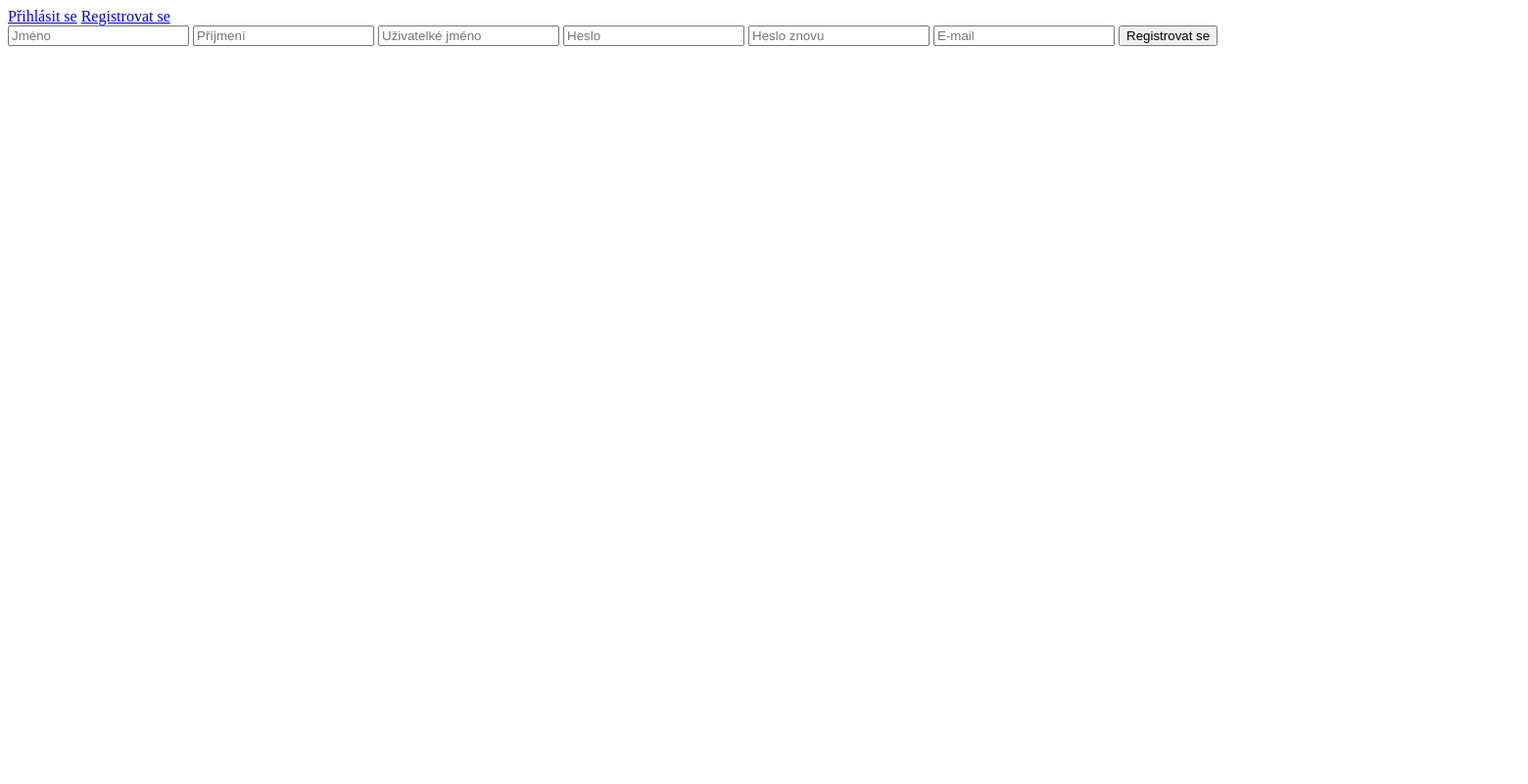
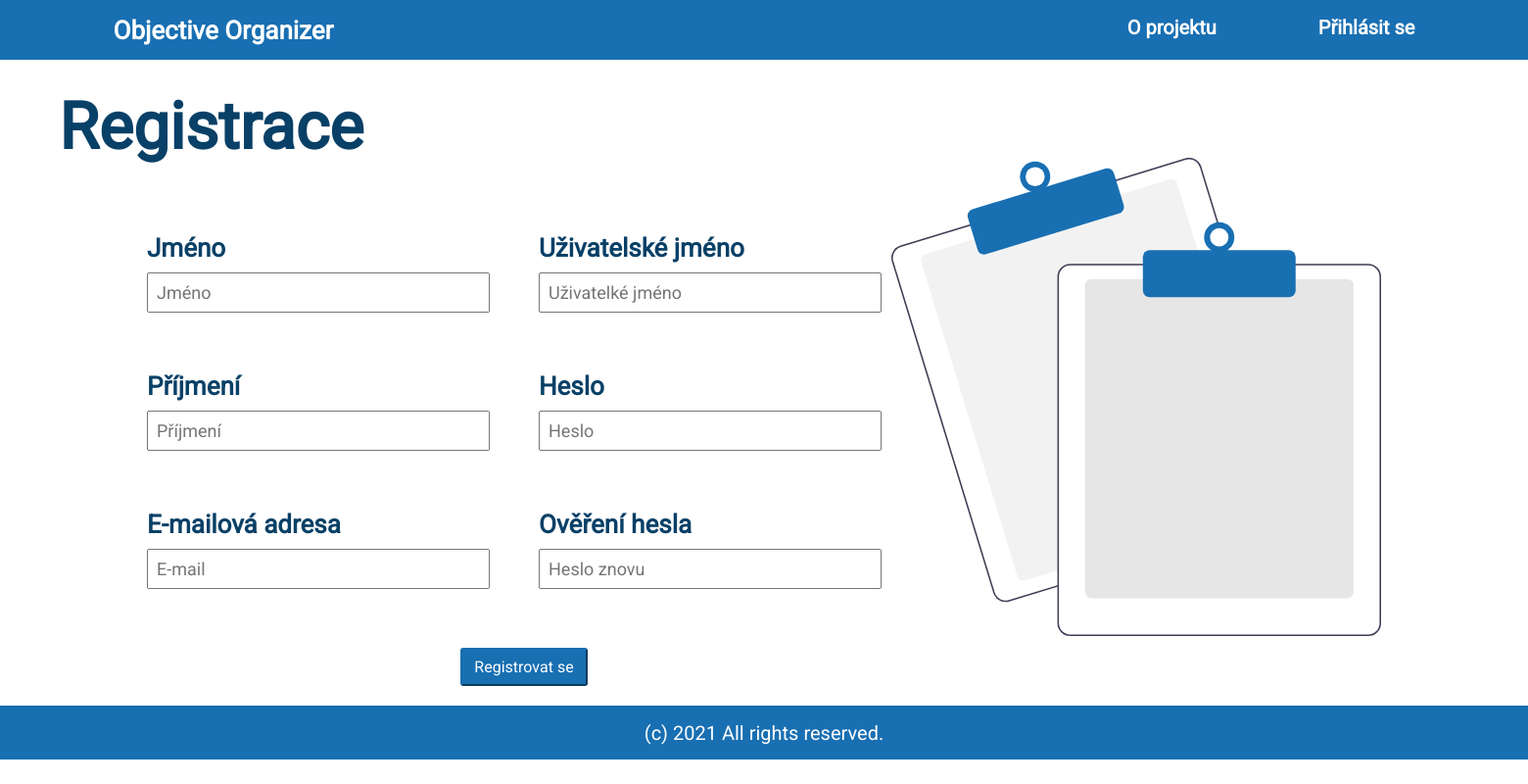
Before and after one commit to MartmatiX/Maturitni_Projekt_SPSE_2021, a PHP site: page /users/register-user.php in a window 1560 px wide. Shown: the whole page at 98% size. Run offline with PHP 8.4, Linux system fonts and the light colour scheme.

Commit message:
zacatek css

```diff
--- a/css/master.css
+++ b/css/master.css
@@ -0,0 +1,177 @@
+@import url('https://fonts.googleapis.com/css2?family=Roboto&display=swap');
+
+
+/* element css */
+*{
+  margin: 0;
+  padding: 0;
+  box-sizing: border-box;
+  font-family: Roboto;
+}
+
+h1{
+  color: rgb(9, 64, 103);
+  font-size: 66px;
+  font-weight: bold;
+}
+
+h2{
+  color: rgb(9, 64, 103);
+  font-size: 36px;
+  font-weight: bold;
+}
+
+h3{
+  color: rgb(9, 64, 103);
+  font-size: 26px;
+  font-weight: bold;
+}
+
+h4{
+  color: black;
+  font-size: 28px;
+  font-weight: bold;
+}
+
+form input[type=submit]{
+  background-color: rgb(24, 111, 178);
+  border-color: rgb(24, 111, 178);
+  border-radius: 3px;
+  padding: 8px;
+  width: 130px;
+  font-size: 16px;
+  color: white;
+}
+
+form input[type=text]{
+  padding: 8px;
+  width: 350px;
+  font-size: 18px;
+}
+
+form input[type=password]{
+  padding: 8px;
+  width: 350px;
+  font-size: 18px;
+}
+
+footer{
+  background-color: rgb(24, 111, 178);
+  color: white;
+  padding: 1%;
+  text-align: center;
+}
+
+/* class css*/
+
+/* header css */
+.header_wrapper{
+
+}
+
+.header_background{
+  display: flex;
+  flex-direction: row;
+  justify-content: space-between;
+  background-color: rgb(24, 111, 178);
+  color: white;
+  padding: 1%;
+  font-weight: bold;
+}
+
+.header_header{
+  margin-left: 100px;
+  font-size: 26px;
+}
+
+.header_links a{
+  text-decoration: none;
+  color: white;
+  font-size: 20px;
+  margin-right: 100px;
+}
+
+
+/* login, register css */
+.form_wrapper{
+  display: flex;
+  flex-direction: row;
+  justify-content: space-between;
+}
+
+.form_header{
+  padding: 30px 0px 0px 60px;
+}
+
+.div_form{
+  padding-top: 70px;
+  padding-left: 150px;
+}
+
+.login_submit p{
+  font-size: 18px;
+  font-weight: bold;
+  color: rgb(9, 64, 103);
+  padding-top: 20px;
+}
+
+.login_submit a{
+  color: rgb(9, 64, 103);
+}
+
+.login_picture{
+  padding-right: 150px;
+  padding-top: 100px;
+}
+
+.register_picture{
+  padding-right: 150px;
+  padding-top: 100px
+}
+
+.form_spacing{
+  padding-bottom: 60px;
+}
+
+.form_spacing h3{
+  padding-bottom: 10px;
+}
+
+.div_input{
+  display: flex;
+  flex-direction: row;
+  justify-content: space-between;
+}
+
+.input_spacing{
+  padding-left: 50px;
+}
+
+.register_submit{
+  padding-left: 320px;
+  padding-bottom: 20px;
+}
+
+/* objective organizer css*/
+.card_wrapper{
+  background-color: rgb(33, 150, 242);
+}
+
+.main_wrapper{
+  display: flex;
+  flex-direction: row;
+  justify-content: space-between;
+}
+
+.organizer_wrapper{
+  padding: 30px 0px 0px 60px;
+}
+
+.organizer_add{
+
+}
+
+/* footer css */
+.footer_text{
+  font-size: 20px;
+}
--- a/footer.php
+++ b/footer.php
@@ -1,5 +1,7 @@
 </body>
   <footer>
-
+    <div class="footer_text">
+      (c) 2021 All rights reserved.
+    </div>
   </footer>
 </html>
--- a/header.php
+++ b/header.php
@@ -3,22 +3,40 @@
 <html lang="en" dir="ltr">
   <head>
     <meta charset="utf-8">
+    <link rel="stylesheet" href="/../webs/Maturitni_Projekt_New/css/master.css">
     <title></title>
   </head>
   <body>
     <header>
       <nav>
         <?php if (!isset($_SESSION['username'])): ?>
-          <a href="/../webs/Maturitni_Projekt_New/users/login-user.php">Přihlásit se</a>
-          <a href="/../webs/Maturitni_Projekt_New/users/register-user.php">Registrovat se</a>
+          <div class="header_wrapper">
+            <div class="header_background">
+              <div class="header_header">
+                Objective Organizer
+              </div>
+              <div class="header_links">
+                <a href="/../webs/Maturitni_Projekt_New/index.php">O projektu</a>
+                <a href="/../webs/Maturitni_Projekt_New/users/login-user.php">Přihlásit se</a>
+              </div>
+            </div>
+          </div>
         <?php else: ?>
-          <a href="/../webs/Maturitni_Projekt_New/objective_organizer.php">Objective Organizer</a>
-          <a href="/../webs/Maturitni_Projekt_New/tasks/main_objective/finished-main_objective.php">Splněno</a>
-          <a href="/../webs/Maturitni_Projekt_New/users/profile-user.php"><?php echo $_SESSION['username']; ?></a>
-          <a href="/../webs/Maturitni_Projekt_New/teams/teams.php">Týmy</a>
-        <?php endif; ?>
-        <?php if (isset($_SESSION['permission']) && $_SESSION['permission'] == 0): ?>
-          <a href="/../webs/Maturitni_Projekt_New/statistics/statistics.php">Statistiky</a>
+          <div class="header_wrapper">
+            <div class="header_background">
+              <div class="header_header">
+                Objective Organizer
+              </div>
+              <div class="header_links">
+                <a href="/../webs/Maturitni_Projekt_New/objective_organizer.php">Úkoly</a>
+                <a href="/../webs/Maturitni_Projekt_New/teams/teams.php">Týmy</a>
+                <a href="/../webs/Maturitni_Projekt_New/users/profile-user.php"><?php echo $_SESSION['username']; ?></a>
+                <?php if (isset($_SESSION['permission']) && $_SESSION['permission'] == 0): ?>
+                    <a href="/../webs/Maturitni_Projekt_New/statistics/statistics.php">Statistiky</a>
+                <?php endif; ?>
+              </div>
+            </div>
+          </div>
         <?php endif; ?>
       </nav>
     </header>
--- a/index.php
+++ b/index.php
@@ -1,7 +1,7 @@
 <?php require_once 'header.php'; ?>
 
   <main>
-    <h1>Index page</h1>
+    <h1>O projektu</h1>
   </main>
 
 <?php require_once 'footer.php'; ?>
--- a/users/profile-user.php
+++ b/users/profile-user.php
@@ -8,6 +8,8 @@
 
 <?php
 
+
+
   if (isset($_POST['logOut'])) {
     session_unset();
     header("Location: ../index.php");
--- a/users/register-user.php
+++ b/users/register-user.php
@@ -2,15 +2,54 @@
 
   <main>
     <?php if (!isset($_SESSION['username'])): ?>
+      <div class="form_wrapper">
+        <div class="register_register">
+          <div class="form_header">
+            <h1>Registrace</h1>
+          </div>
+          <div class="div_form">
             <form class="" method="post">
+              <div class="div_input">
+                <div class="">
+                  <div class="form_spacing">
+                    <h3>Jméno</h3>
                     <input type="text" name="name" placeholder="Jméno" pattern="^[A-ZĚŠČŘŽÝÁÍÉÚ]{1}[a-zěščřžýáíéú]{1,25}$" required>
+                  </div>
+                  <div class="form_spacing">
+                    <h3>Příjmení</h3>
                     <input type="text" name="surname" placeholder="Příjmení" pattern="^[A-ZĚŠČŘŽÝÁÍÉÚ]{1}[a-zěščřžýáíéúů]{1,25}$" required>
+                  </div>
+                  <div class="form_spacing">
+                    <h3>E-mailová adresa</h3>
+                    <input type="text" name="email" placeholder="E-mail" pattern="^[a-zěščřžýáíéůúA-ZĚŠČŘŽÝÁÍÉÚ.-_1-9]{1,}[@][a-z]{1,}[.][a-z]{1,}$" required>
+                  </div>
+                </div>
+                <div class="input_spacing">
+                  <div class="form_spacing">
+                    <h3>Uživatelské jméno</h3>
                     <input type="text" name="username" placeholder="Uživatelké jméno" required>
+                  </div>
+                  <div class="form_spacing">
+                    <h3>Heslo</h3>
                     <input type="password" name="password" placeholder="Heslo" required>
+                  </div>
+                  <div class="form_spacing">
+                    <h3>Ověření hesla</h3>
                     <input type="password" name="password_repeat" placeholder="Heslo znovu" required>
-        <input type="text" name="email" placeholder="E-mail" pattern="^[a-zěščřžýáíéůúA-ZĚŠČŘŽÝÁÍÉÚ.-_1-9]{1,}[@][a-z]{1,}[.][a-z]{1,}$" required>
+                  </div>
+                </div>
+              </div>
+              <div class="register_submit">
                 <input type="submit" name="register" value="Registrovat se">
+              </div>
             </form>
+          </div>
+        </div>
+        <div class="register_picture">
+          <img src="/../webs/Maturitni_Projekt_New/css/pictures/register_picture.svg" alt="register_picture" width="500px">
+        </div>
+      </div>
+
     <?php endif; ?>
 
     <?php if (isset($_SESSION['username'])) {
```
Also changed, not shown: objective_organizer.php (+27 -3 lines), users/login-user.php (+26 -7 lines), css/pictures/login_picture.svg (added), css/pictures/register_picture.svg (added). Lines whose indentation alone changed are shown as unchanged.
